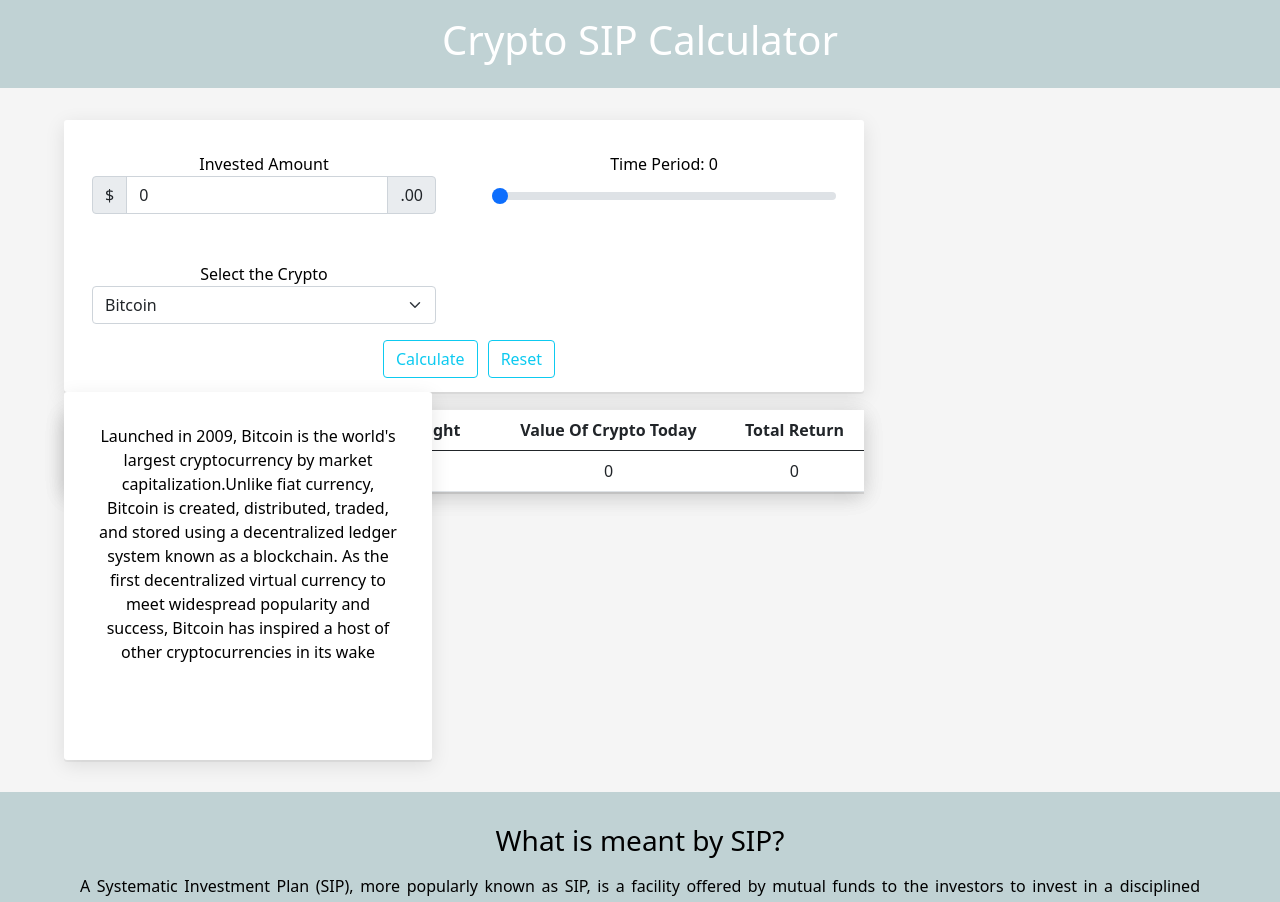
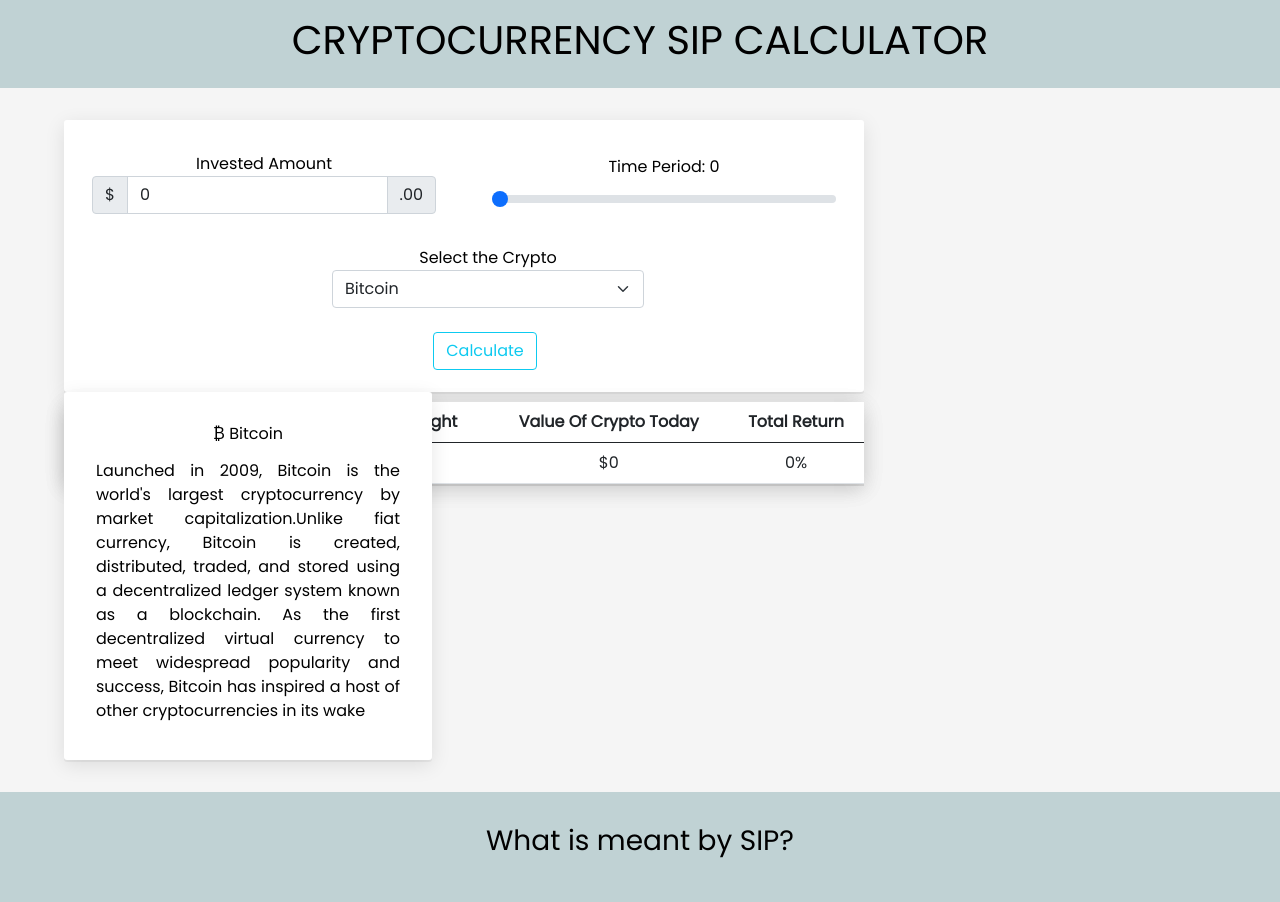
Before and after one commit to poojithaaprakash/SIPCalculator, a React (Create React App) app: page / in a window 1280 px wide. Shown: the top 902 px of the page. Built offline with nearby package versions, Linux system fonts and the light colour scheme.

Commit message:
first commit

```diff
--- a/public/index.html
+++ b/public/index.html
@@ -13,10 +13,15 @@
 
     <link rel="manifest" href="%PUBLIC_URL%/manifest.json" />
 
+    <!-- google-font -->
+    <link rel="preconnect" href="https://fonts.googleapis.com">
+    <link rel="preconnect" href="https://fonts.gstatic.com" crossorigin>
+    <link href="https://fonts.googleapis.com/css2?family=Poppins&display=swap" rel="stylesheet">
+
     <!-- bootstrap -->
     <link href="https://cdn.jsdelivr.net/npm/bootstrap@5.0.2/dist/css/bootstrap.min.css" rel="stylesheet" integrity="sha384-EVSTQN3/azprG1Anm3QDgpJLIm9Nao0Yz1ztcQTwFspd3yD65VohhpuuCOmLASjC" crossorigin="anonymous">
 
-    <title>React App</title>
+    <title>SIP Calculator</title>
   </head>
   <body>
     <div id="root"></div>
--- a/src/Coin.js
+++ b/src/Coin.js
@@ -2,16 +2,40 @@
   {
     bitcoin: {
       value: "bitcoin",
+      symbol:"₿",
       name: "Bitcoin",
       meaning:
         "Launched in 2009, Bitcoin is the world's largest cryptocurrency by market capitalization.Unlike fiat currency, Bitcoin is created, distributed, traded, and stored using a decentralized ledger system known as a blockchain. As the first decentralized virtual currency to meet widespread popularity and success, Bitcoin has inspired a host of other cryptocurrencies in its wake",
     },
     ethereum: {
       value: "ethereum",
+      symbol:"⟠",
       name: "Ethereum",
       meaning:
-        "Ethereum is an open-source and decentralized platform that underpins most of the cryptocurrency industry.Ethereum not only allows for peer-to-peer transactions but also serves as a framework for developing smart contracts and distributed applications. In fact, Ethereum is an industry leader in smart contracts. As such it is the blockchain network of choice for the best NFTs, crypto-based games, and tons of decentralized finance apps.",
+        "Ethereum is an open-source and decentralized platform that underpins most of the cryptocurrency industry.Ethereum not only allows for peer-to-peer transactions but also serves as a framework for developing smart contracts and distributed applications. In fact, Ethereum is an industry leader in smart contracts.It is used to build a tons of decentralized apps.",
     },
+    cardano: {
+      value: "cardano",
+      symbol: "₳",
+      name: "Cardano",
+      meaning:
+        "Cardano is a public blockchain platform. It is open-source and decentralized, with consensus achieved using proof of stake. It can facilitate peer-to-peer transactions with its internal cryptocurrency, ADA. Cardano's development began in 2015, led by Ethereum co-founder Charles Hoskinson. It is scalable enough to accommodate global systems, and robust enough to support foundational change",
+    },
+    litecoin: {
+      value: "litecoin",
+      symbol: "Ł",
+      name: "Litecoin",
+      meaning:
+        "Litecoin is a decentralized peer-to-peer cryptocurrency and open-source software project released under the MIT/X11 license. Inspired by Bitcoin, Litecoin was among the earliest altcoins, starting in October 2011. In technical details, the Litecoin main chain shares a slightly modified Bitcoin codebase.By the end of 2023, as per LTC price predictions, the price is estimated to hover around $90. ",
+    },
+    ripple: {
+      value: "ripple",
+      symbol: "✕",
+      name: "Ripple",
+      meaning:
+        "Ripple is a real-time gross settlement system, currency exchange and remittance network created by Ripple Labs Inc., a US-based technology company. Released in 2012, Ripple is built upon a distributed open source protocol, and supports tokens representing fiat currency, cryptocurrency, commodities, or other units of value such as frequent flier miles or mobile minutes.",
+    },
+
   },
 ];
 
--- a/src/SIPCalculator.js
+++ b/src/SIPCalculator.js
@@ -55,16 +55,12 @@
         console.log({ avgPrice });
 
         const amountOfCryptoBought = totallyInvestedAmount / avgPrice;
-        const valueOfCryptoToday =
-          amountOfCryptoBought * price[newnumberOfDays - 1][1];
+        const valueOfCryptoToday = (amountOfCryptoBought * price[newnumberOfDays - 1][1]).toFixed(2);
 
         setNewAmountOfCryptoBought(amountOfCryptoBought);
         setNewValueOfCryptoToday(valueOfCryptoToday);
 
-        const totalReturns =
-          ((valueOfCryptoToday - totallyInvestedAmount) /
-            totallyInvestedAmount) *
-          100;
+        const totalReturns =(((valueOfCryptoToday - totallyInvestedAmount) /totallyInvestedAmount) *100).toFixed(2);
 
         setResult(totalReturns);
       });
@@ -74,7 +70,7 @@
     <div>
       <section className="colored-section">
         <div className="header">
-          <h1 className="heading">Crypto SIP Calculator</h1>
+          <h1 className="heading">CRYPTOCURRENCY SIP CALCULATOR</h1>
         </div>
         {/* --------------------------------end of header--------------------------------------- */}
         <div className="container1">
@@ -105,12 +101,12 @@
                   {/* --------------------------------Start of Time-Period--------------------------------------- */}
                   <div className="col-6">
                     <div className="p-3 ">
-                      <label for="customRange3" class="form-label">
+                      <label for="customRange3" className="form-label">
                         Time Period: <span>{numberOfMonths}</span>
                       </label>
                       <input
                         type="range"
-                        class="form-range"
+                        className="form-range"
                         min="0"
                         max="60"
                         step="1"
@@ -136,8 +132,8 @@
                           <option value="bitcoin">Bitcoin</option>
                           <option value="ethereum">Ethereum</option>
                           <option value="cardano">Cardano</option>
-                          <option value="binancecoin">binancecoin</option>
-                          <option value="matic-network">Matic Network</option>
+                          <option value="litecoin">Litecoin</option>
+                          <option value="ripple">Ripple</option>
                         </select>
                       </div>
                     </div>
@@ -151,13 +147,6 @@
                 onClick={calculateSip}
               >
                 Calculate
-              </button>
-              <button
-                type="button"
-                className="btn btn-outline-info"
-                onClick={calculateSip}
-              >
-                Reset
               </button>
 
               {/* --------------------------------Start of Bottom-Card-------------------------------------- */}
@@ -174,10 +163,10 @@
                     </thead>
                     <tbody>
                       <tr>
-                        <td>{newtotallyInvestedAmount}</td>
+                        <td><span>$</span>{newtotallyInvestedAmount}</td>
                         <td>{newAmountOfCryptoBought}</td>
-                        <td>{newValueOfCryptoToday}</td>
-                        <td>{result}</td>
+                        <td><span>$</span>{newValueOfCryptoToday}</td>
+                        <td>{result}<span>%</span></td>
                       </tr>
                     </tbody>
                   </table>
@@ -192,7 +181,10 @@
           {/* --------------------------------start of Right-Card-------------------------------------- */}
           <div className="right-card">
             <div className="right-card-body">
-              <div>{Coin[0][selectedCrypto]["meaning"]}</div>
+              <div>
+              <h6><span>{Coin[0][selectedCrypto]["symbol"]}</span> {Coin[0][selectedCrypto]["name"]} </h6>
+              <p>{Coin[0][selectedCrypto]["meaning"]}</p>
+              </div>
             </div>
           </div>
         </div>
--- a/src/index.css
+++ b/src/index.css
@@ -1,16 +1,3 @@
-/* body {
-  margin: 0;
-  font-family: -apple-system, BlinkMacSystemFont, 'Segoe UI', 'Roboto', 'Oxygen',
-    'Ubuntu', 'Cantarell', 'Fira Sans', 'Droid Sans', 'Helvetica Neue',
-    sans-serif;
-  -webkit-font-smoothing: antialiased;
-  -moz-osx-font-smoothing: grayscale;
-}
-
-code {
-  font-family: source-code-pro, Menlo, Monaco, Consolas, 'Courier New',
-    monospace;
-} */
 
 * {
   padding: 0;
@@ -18,20 +5,25 @@
   box-sizing: border-box;
 }
 html {
-  font-family: "Montserrat", sans-serif;
+  font-family: 'Poppins', sans-serif;
 }
 body {
   /* background: #eee; */
   /* background-image: url("https://www.transparenttextures.com/patterns/cubes.png"); */
   /* padding: 0 16px; */
   /* background: #c0d2d4 */
+  font-family: 'Poppins', sans-serif;
   width: 100%;
   overflow-x: hidden;
 }
 
+body::-webkit-scrollbar {
+  display: none;
+}
+
 .header {
     background-color:  #c0d2d4 ;
-    color: #fff;
+    color: BLACK;
     /* margin: auto -16px; */
     padding: 16px 32px;
     /* box-shadow: 0 0 10px 0 rgba(0, 0, 0, 0.3); */
@@ -72,7 +64,8 @@
     margin-left: 5rem;
     margin-right: 5rem;
     font-size: 1rem;
-  line-height: 1.5;
+    line-height: 1.5;
+    padding: 2rem;
   }
 
   .carousel-control-prev {
@@ -106,6 +99,10 @@
   transition: all 100ms ease-in-out;
   }
 
+  .form-label{
+    margin-top: 0.2rem;
+
+  }
 
   /* .container overflow-hidden{
   background-color: white;
@@ -124,12 +121,16 @@
   button{
   border: 10px;
   margin-left: 10px;
+  margin-right: -2rem;
   padding: 10px 15px;
+  margin-top: 0.4rem;
 
   }
 
  .selectCrypto{
-  margin-top: -3rem;
+  margin-top: -4rem;
+  margin-left: 15rem;
+  margin-right: -13rem;
  }
 
 
@@ -151,7 +152,39 @@
     transition: all 100ms ease-in-out;
     }
 
+    .right-card p{
+      text-align: justify;
+      margin: 0rem;
+      margin-left: 0rem;
+      margin-right: 0rem;
+      margin-top: 1rem;
+      font-size: 1rem;
+      /* line-height: 1.5; */
+      padding: 0rem;
 
+    }
+
+    .carousel-control-prev-icon,
+.carousel-control-next-icon {
+  /* height: 100px;
+  width: 100px; */
+  outline: black;
+  background-size: 100%, 100%;
+  background-image: none;
+}
+
+.carousel-control-next-icon:after
+{
+  content: '>';
+  font-size: 55px;
+  color: black;
+}
+
+.carousel-control-prev-icon:after {
+  content: '<';
+  font-size: 55px;
+  color: black;
+}
 
   .footer {
     position: inherit;
@@ -165,29 +198,22 @@
   .footer p{
     text-align: center;
     margin-top: 1rem;
+    padding: 0rem;
 
   }
 
 
-  @media screen and (max-width: 800px) {
+  @media screen and (min-width:300px) and (max-width: 800px) {
     .right-card .right-card-body {
       /* width: 100%; */
       margin-top: 150px;
       flex-wrap: nowrap;
-
+    }
+    body{
+      overflow-x: hidden;
     }
 
-    body{
-      overflow-x: hidden;
-}
-  }
-
-
-
-  @media screen and (max-width: 800px) {
-    .right-card .right-card-body{
-      /* width: 100%; */
-      margin-top: 150px;
-      flex-wrap: nowrap;
+    .left-card-body{
+      height:60rem;
     }
   }
```
Also changed, not shown: src/SliderComponent.js (deleted, +0 -56 lines), 1 other file (tests, documents, lock files or other folders).
